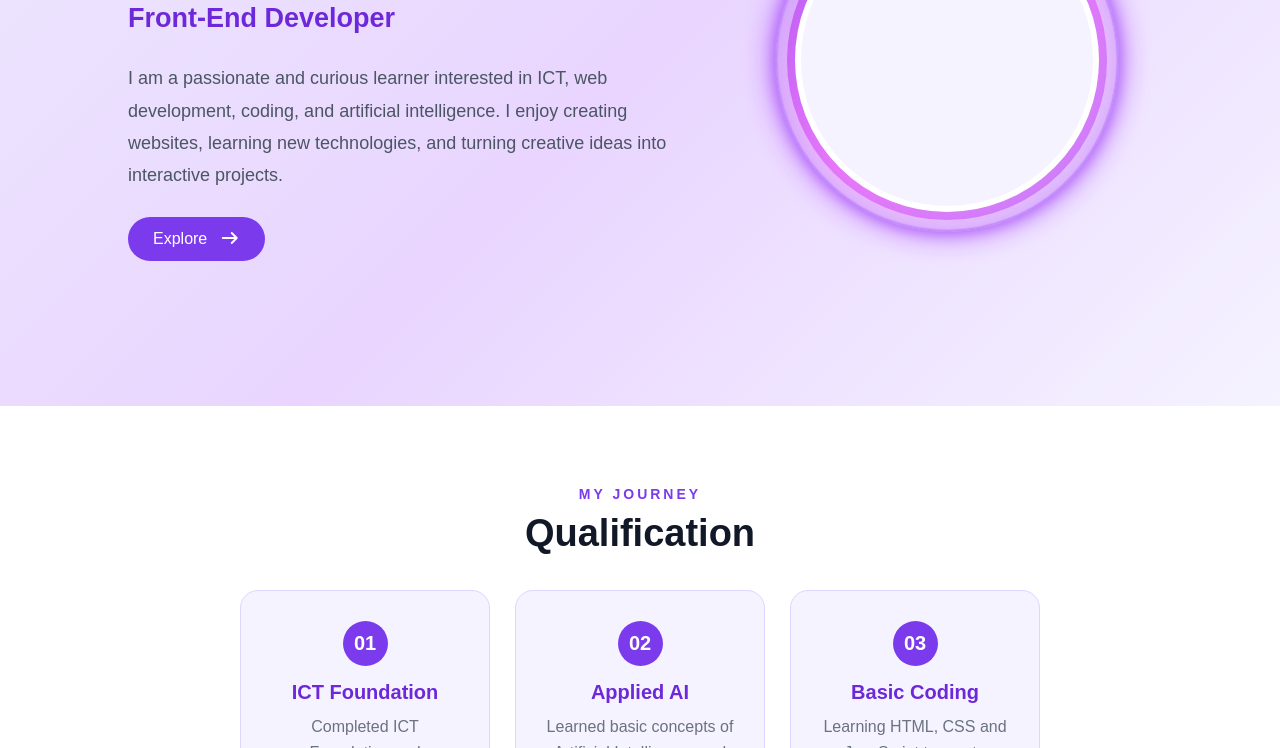
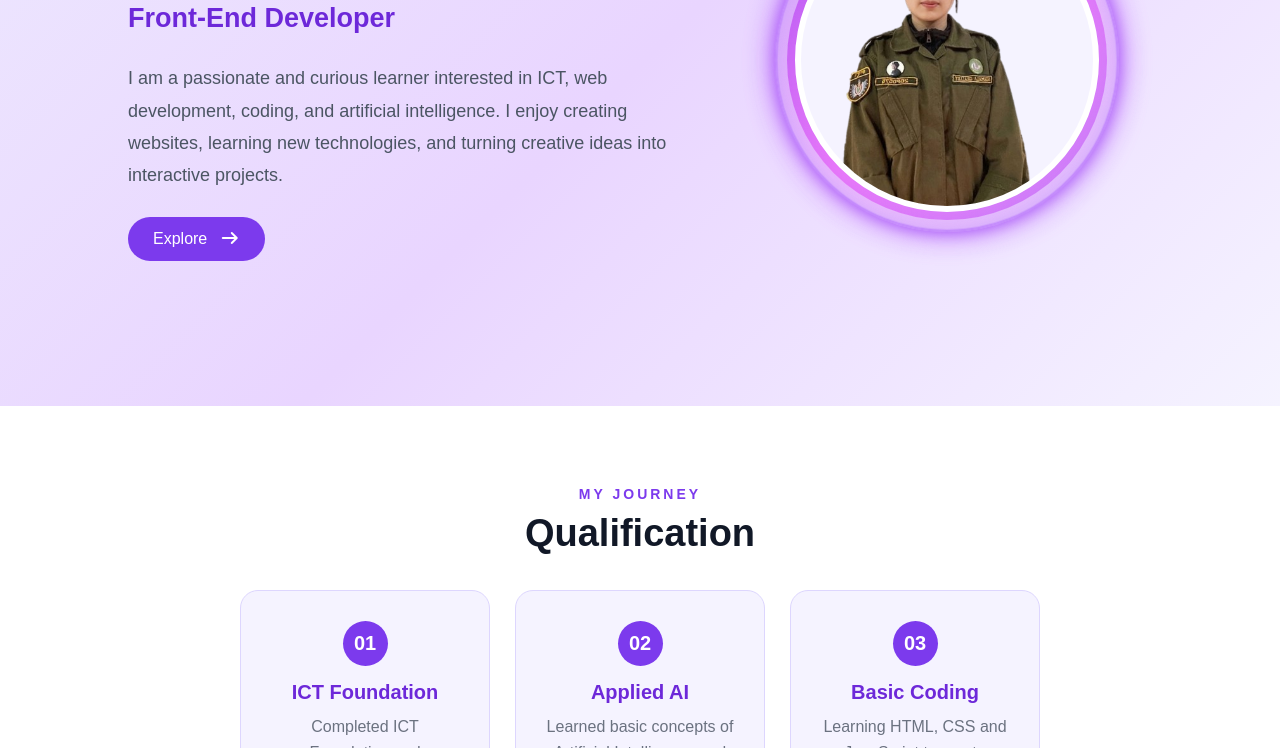
Before and after one commit to neermala997-maker/my-portfolio, a plain HTML site: page index.html in a window 1280 px wide. Shown: the part 352-1100 px from the top of the page. Drawn offline with Linux system fonts and the light colour scheme; the site is published under a folder, as on GitHub Pages, so addresses that start at the root find nothing; a script that the page names is missing.

Commit message:
portfolio commit

```diff
--- a/index.html
+++ b/index.html
@@ -65,7 +65,7 @@
             <div class="circle">
 
                 <img
-                    src="/img/Gemini_Generated_Image_ed4iw6ed4iw6ed4i-removebg-preview.png"
+                    src="./img/Gemini_Generated_Image_ed4iw6ed4iw6ed4i-removebg-preview.png"
                     alt="Nirmala Ghalley profile picture"
                 >
 
```
